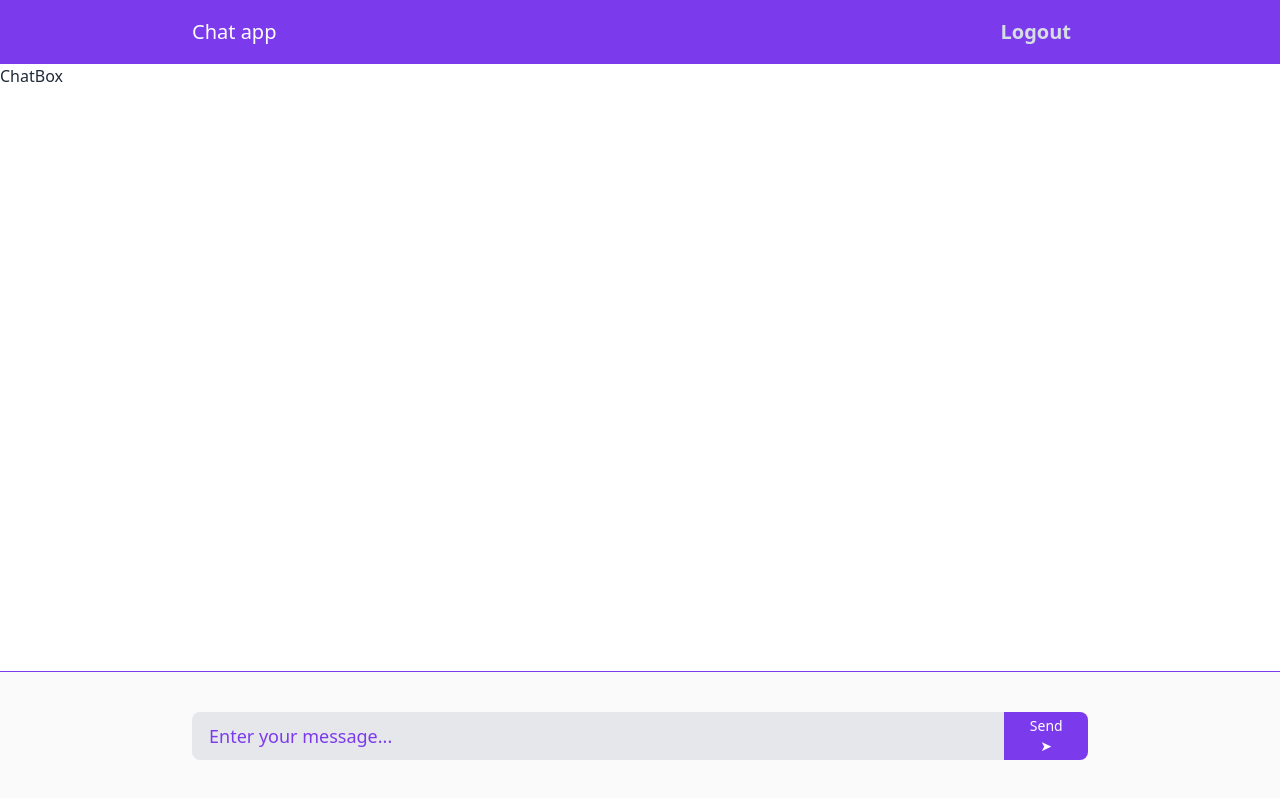
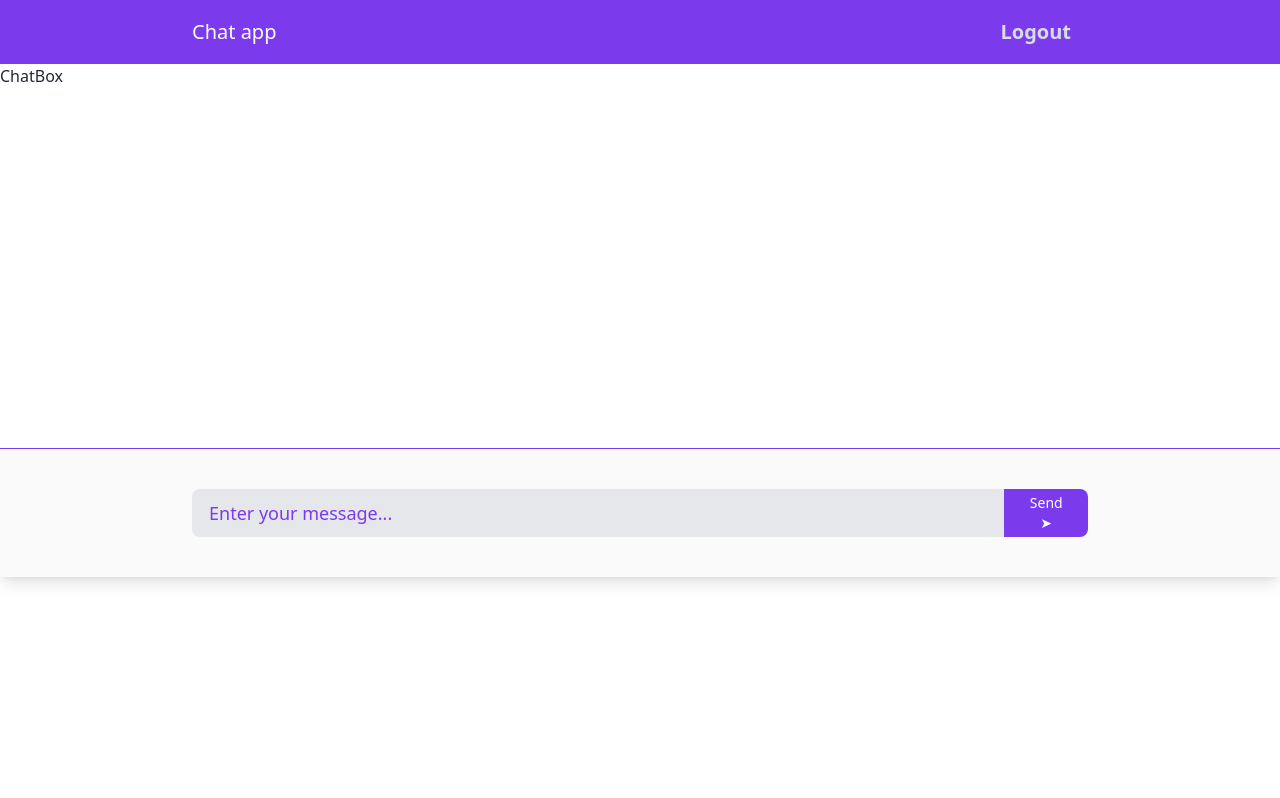
Before and after one commit to yostenalewis1/Chat-App, a React (Vite) app: page /Home in a window 1280 px wide. Built offline with nearby package versions, Linux system fonts and the light colour scheme.

Commit message:
Add dependencies for socket.io-client and update React Router DOM usage

```diff
--- a/package.json
+++ b/package.json
@@ -12,7 +12,8 @@
   "dependencies": {
     "react": "^18.2.0",
     "react-dom": "^18.2.0",
-    "react-router-dom": "^6.23.0"
+    "react-router-dom": "^6.23.0",
+    "socket.io-client": "^4.7.5"
   },
   "devDependencies": {
     "@types/react": "^18.2.66",
--- a/src/App.tsx
+++ b/src/App.tsx
@@ -1,11 +1,12 @@
-import AppRouter from './router/router';
+import { RouterProvider } from 'react-router-dom';
+import router from './router/router';
 
 function App() {
     return (
 
-            <div className="App">
-                <AppRouter />
-            </div>
+    <div >
+        <RouterProvider router={router} />
+    </div>
 
     );
 }
--- a/src/components/ChatBox.tsx
+++ b/src/components/ChatBox.tsx
@@ -1,11 +1,7 @@
-interface IProps {
+interface IProps {}
 
-}
+const ChatBox = ({}: IProps) => {
+  return <div className="bg-white w-full h-96">ChatBox</div>;
+};
 
-const ChatBox = ({} : IProps) => {
-    return (
-        <div>ChatBox</div>
-    )
-    }
-
-    export default ChatBox;
+export default ChatBox;
--- a/src/components/SendMessages.tsx
+++ b/src/components/SendMessages.tsx
@@ -1,26 +1,20 @@
+interface IProps {}
 
+const SendMessages = ({}: IProps) => {
+  return (
+    <div className="bg-neutral-50  border-t border-violet-600  w-full py-10 shadow-lg">
+      <form className="containerWrap flex ">
+        <input
+          type="text"
+          placeholder="Enter your message..."
+          className="placeholder-violet-600 input w-full focus:outline-none bg-gray-200  rounded-r-none text-lg"
+        />
+        <button className="w-auto bg-violet-600 text-white rounded-r-lg px-5 text-sm">
+          Send ➤{" "}
+        </button>
+      </form>
+    </div>
+  );
+};
 
-interface IProps {
-
-}
-
-
-const SendMessages = ({} : IProps) => {
-    return (
-        <div className="bg-neutral-50  border-t border-violet-600  fixed bottom-0 w-full py-10 shadow-lg">
-
-
-           <form className="containerWrap flex ">
-            <input type="text" placeholder="Enter your message..." className="placeholder-violet-600 input w-full focus:outline-none bg-gray-200  rounded-r-none text-lg"/>
-            <button className="w-auto bg-violet-600 text-white rounded-r-lg px-5 text-sm">Send ➤ </button>
-           </form>
-
-            </div>
-
-
-    )
-    }
-
-
-
-    export default SendMessages;
+export default SendMessages;
--- a/src/pages/ChatRoom.tsx
+++ b/src/pages/ChatRoom.tsx
@@ -1,6 +1,4 @@
 import ChatBox from "../components/ChatBox";
-import Navbar from "../components/Navbar";
-import SendMessages from "../components/SendMessages";
 
 
 interface IProps {
@@ -8,11 +6,9 @@ interface IProps {
 
 const home = ({} : IProps) => {
     return (
-        <>
-        <Navbar />
-        <ChatBox />
-        <SendMessages />
-        </>
+        <div className="w-full h-3/4 bg-violet-600">
+            <ChatBox />
+        </div>
     )
     }
 
--- a/src/router/router.tsx
+++ b/src/router/router.tsx
@@ -1,26 +1,31 @@
-import { BrowserRouter as Router, Route, Routes,Outlet } from "react-router-dom";
+import { Route,Outlet, createBrowserRouter, createRoutesFromElements } from "react-router-dom";
 
 import Login from "../pages/Login";
 import ChatRoom from "../pages/ChatRoom";
+import Navbar from "../components/Navbar";
+import SendMessages from "../components/SendMessages";
 
-const MainLayout = () => {
-    return (
-        <div>
-            <Outlet />
-        </div>
-    );
-};
-const AppRouter = () => {
-    return (
-        <Router>
-            <Routes>
-                <Route path="/" element={<MainLayout />}>
-                    <Route index element={<Login />} />
-                    <Route path="Home" element={<ChatRoom />} />
+const router = createBrowserRouter(
+    createRoutesFromElements(
+        <>
+            <Route path="/" element={
+                <div>
+                    <Outlet />
+                </div>
+            }>
+                <Route index element={<Login />} />
+                <Route path="Home" element={
+                    <div className="w-full bg-white">
+                        <Navbar />
+                        <Outlet />
+                        <SendMessages />
+                    </div>
+                }>
+                    <Route index element={<ChatRoom />} />
                 </Route>
-            </Routes>
-        </Router>
-    );
-};
+            </Route>
+        </>
+    )
+);
 
-export default AppRouter;
+export default router;
--- /dev/null
+++ b/src/socket/socket.ts
@@ -0,0 +1,3 @@
+import { io } from "socket.io-client";
+
+export const socket = io("https://tic-tic-tic.onrender.com");
```
Also changed, not shown: 1 other file (tests, documents, lock files or other folders).
